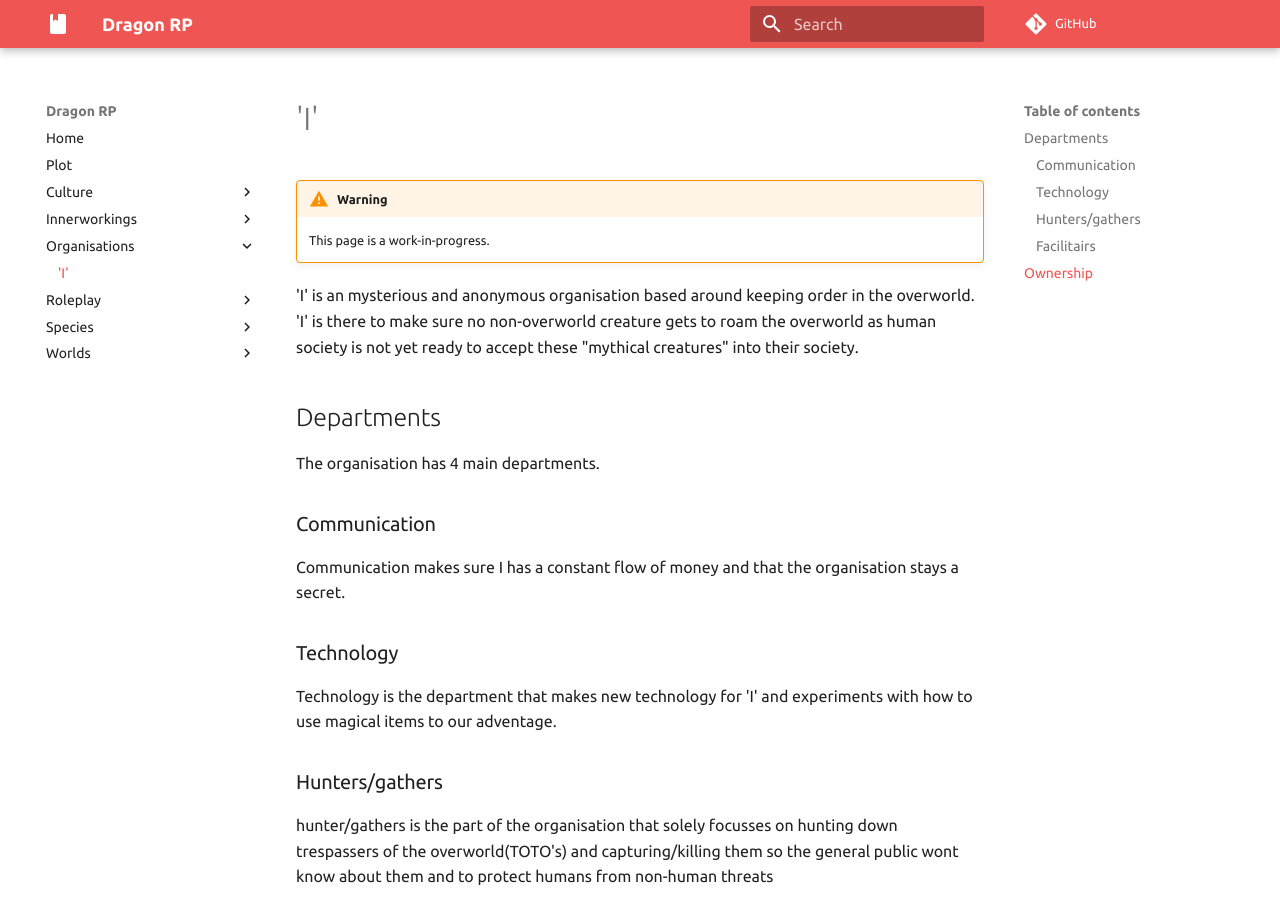
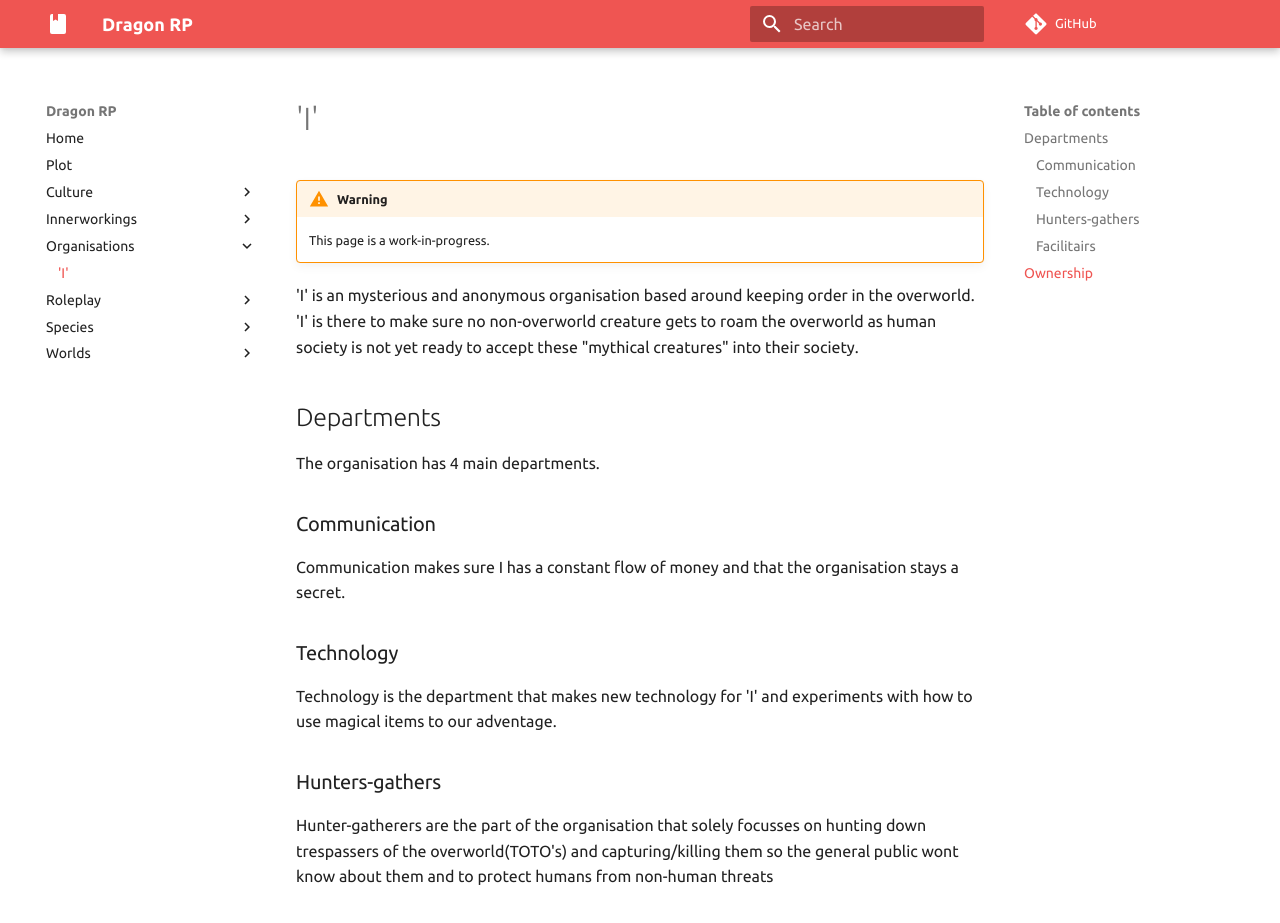
Before and after one commit to dragonprojects/dragonroleplay, an MkDocs documentation site: the page built from docs/Organisations/'I'.md, in a window 1280 px wide and 1276 px high. Shown: the top 923 px of the window. Built offline with MkDocs 1.6.1 and Material for MkDocs 9.7.7, drawn with Linux system fonts in a browser that asks for light colours; comment, search, counter and statistics services are not loaded.

Commit message:
Update 'I'.md

```diff
--- a/docs/Organisations/'I'.md
+++ b/docs/Organisations/'I'.md
@@ -14,8 +14,8 @@ Communication makes sure I has a constant flow of money and that the organisatio
 ### Technology
 Technology is the department that makes new  technology for 'I' and experiments with how to use magical items to our adventage.
 
-### Hunters/gathers
-hunter/gathers is the part of the organisation that solely focusses on hunting down trespassers of the overworld(TOTO's) and capturing/killing them so the general public wont know about them and to protect humans from non-human threats
+### Hunters-gathers
+Hunter-gatherers are the part of the organisation that solely focusses on hunting down trespassers of the overworld(TOTO's) and capturing/killing them so the general public wont know about them and to protect humans from non-human threats
 
 ### Facilitairs
 Facilitairs are the main workers of 'I', they are there to make sure the facilities 'I' works from stay operational
```
